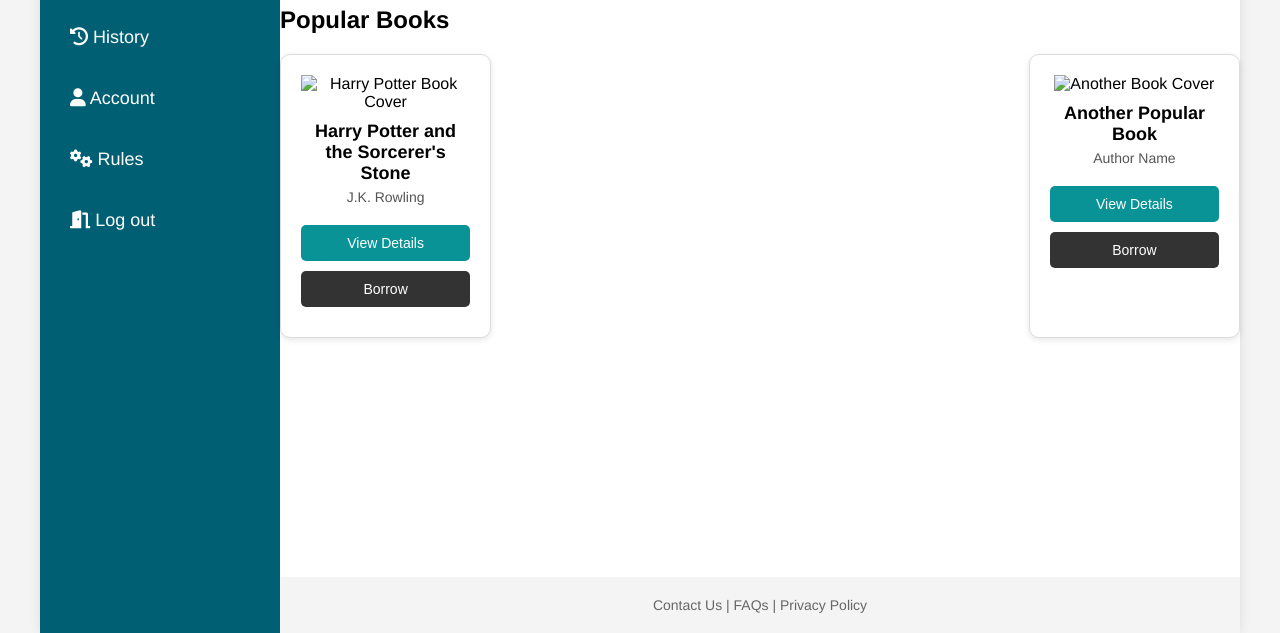
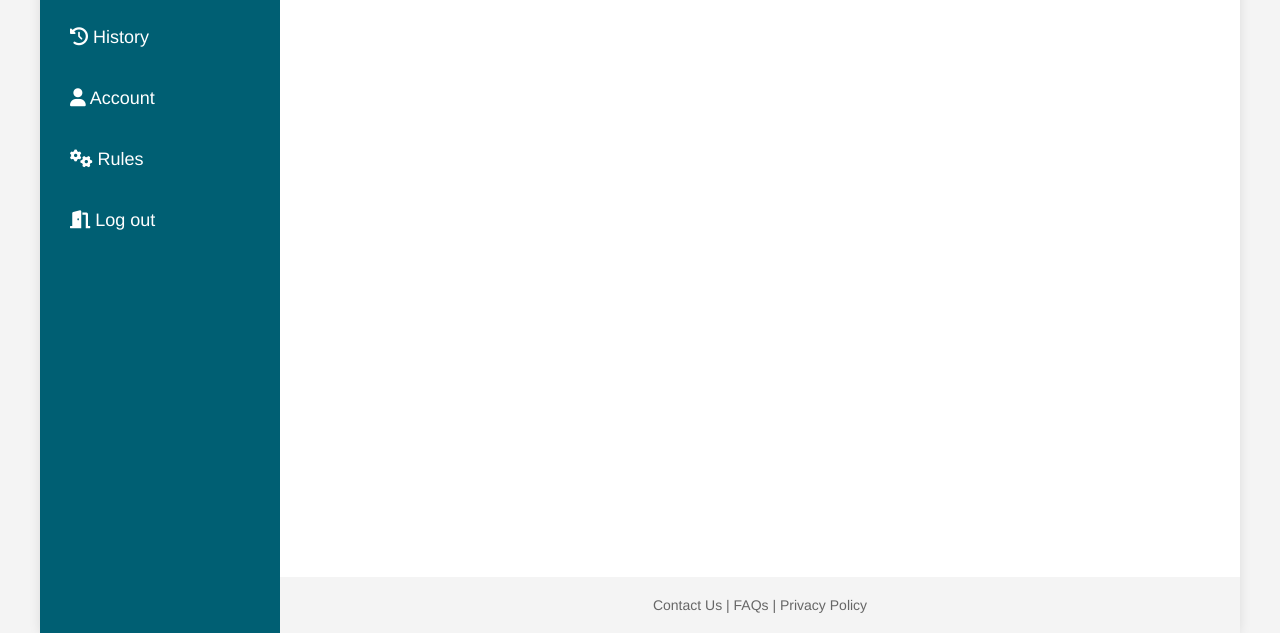
Before and after one commit to hien01604/Library, a plain HTML site: page user/home.html in a window 1280 px wide. Shown: the part 167-800 px from the top of the page. Drawn offline with Linux system fonts and the light colour scheme.

Commit message:
delete book section

```diff
--- a/assets/css/home.css
+++ b/assets/css/home.css
@@ -106,67 +106,13 @@
 }
 
 /* Book section styles */
-.book-section {
-    margin-bottom: 60px;
-}
 
-.book-section h2 {
-    font-size: 24px;
-    margin-bottom: 20px;
-}
 
-.book-list {
-    display: flex;
-    justify-content: space-between;
-}
 
-.book {
-    background-color: #fff;
-    border: 1px solid #ddd;
-    border-radius: 10px;
-    padding: 20px;
-    text-align: center;
-    width: 22%;
-    box-shadow: 0 2px 6px rgba(0, 0, 0, 0.1);
-}
 
-.book img {
-    width: 100%;
-    height: 200px;
-    object-fit: cover;
-    margin-bottom: 10px;
-}
 
-.book h3 {
-    font-size: 18px;
-    margin-bottom: 5px;
-}
 
-.book p {
-    font-size: 14px;
-    margin-bottom: 20px;
-    color: #555;
-}
 
-.btn-view, .btn-borrow {
-    padding: 10px;
-    width: 100%;
-    margin-bottom: 10px;
-    border: none;
-    border-radius: 5px;
-    font-size: 14px;
-    cursor: pointer;
-}
-
-.btn-view {
-    background-color: #0a9396;
-    color: white;
-}
-
-.btn-borrow {
-    background-color: #333;
-    color: white;
-}
 
 /* Footer styles */
 .footer {
--- a/user/home.html
+++ b/user/home.html
@@ -34,27 +34,7 @@
                 </header>
 
                 <!-- Book sections -->
-            <section class="book-section">
-                <h2>Popular Books</h2>
-                <div class="book-list">
-                    <!-- Example of a single book -->
-                    <div class="book">
-                        <img src="harry-potter.png" alt="Harry Potter Book Cover">
-                        <h3>Harry Potter and the Sorcerer's Stone</h3>
-                        <p>J.K. Rowling</p>
-                        <button class="btn-view">View Details</button>
-                        <button class="btn-borrow">Borrow</button>
-                    </div>
-                    <div class="book">
-                        <img src="another-book.png" alt="Another Book Cover">
-                        <h3>Another Popular Book</h3>
-                        <p>Author Name</p>
-                        <button class="btn-view">View Details</button>
-                        <button class="btn-borrow">Borrow</button>
-                    </div>
-                    <!-- Add more books similarly -->
-                </div>
-            </section>
+
 
                 <footer class="footer">
                     <p>Contact Us | FAQs | Privacy Policy</p>
```
Lines whose indentation alone changed are shown as unchanged.
